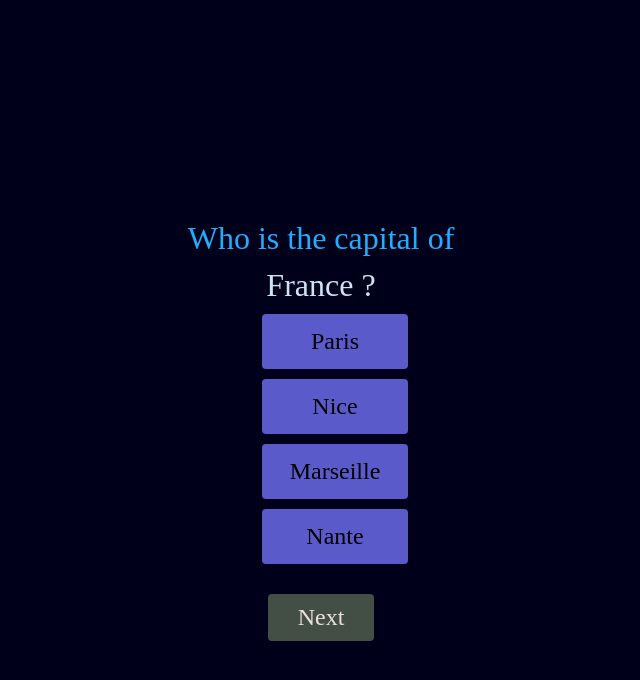
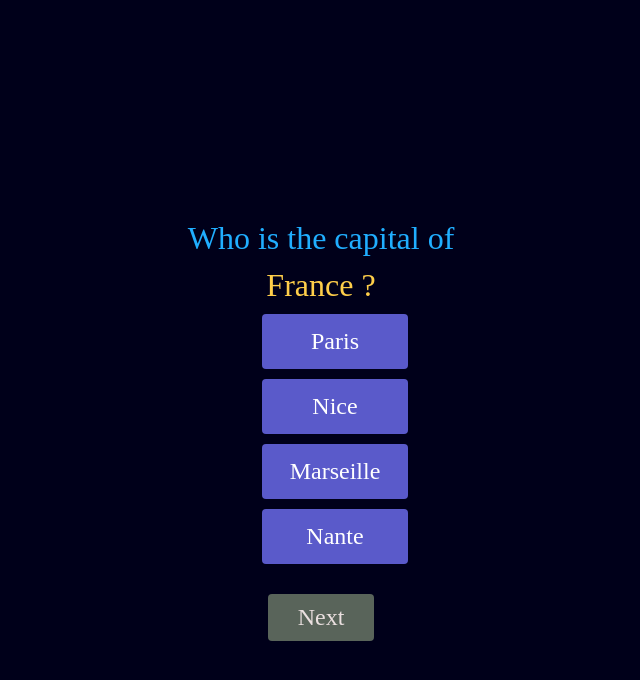
Before and after one commit to ToavinaJr/Quizz-Game, a plain HTML site: page index.html in a window 1280 px wide. Both pictures are taken after a click on the element "Play". Shown: the whole page, without its empty margins (319-959 px from the left). Drawn offline with Linux system fonts and the light colour scheme.

Commit message:
fix: design

```diff
--- a/assets/style.css
+++ b/assets/style.css
@@ -49,7 +49,7 @@ body {
 }
 
 #pays {
-    color: #cce5f3;
+    color: var(--color-yellow);
     font-size: 32px;
 }
 
@@ -58,9 +58,9 @@ li{
     margin-top: 10px;
     padding: 10px;
     font-size: 24px;
-    background: #5a5aCa;
+    background: var(--color-blue);
     border-radius: 4px;
-    color: #000;
+    color: #fff;
     text-align: center;
     cursor: pointer;
     border: solid 4px transparent;
@@ -78,10 +78,14 @@ li:hover {
 
 #next {
     font-size: 24px;
-    background: #434e44;
+    background: #59645a;
     margin-top: 20px;
     padding: 10px 30px;
     color: #ebe0e0;
     border-radius: 4px;
     cursor: pointer;
 }
+
+#next:hover {
+    background: rgb(26, 190, 11);
+}
```
